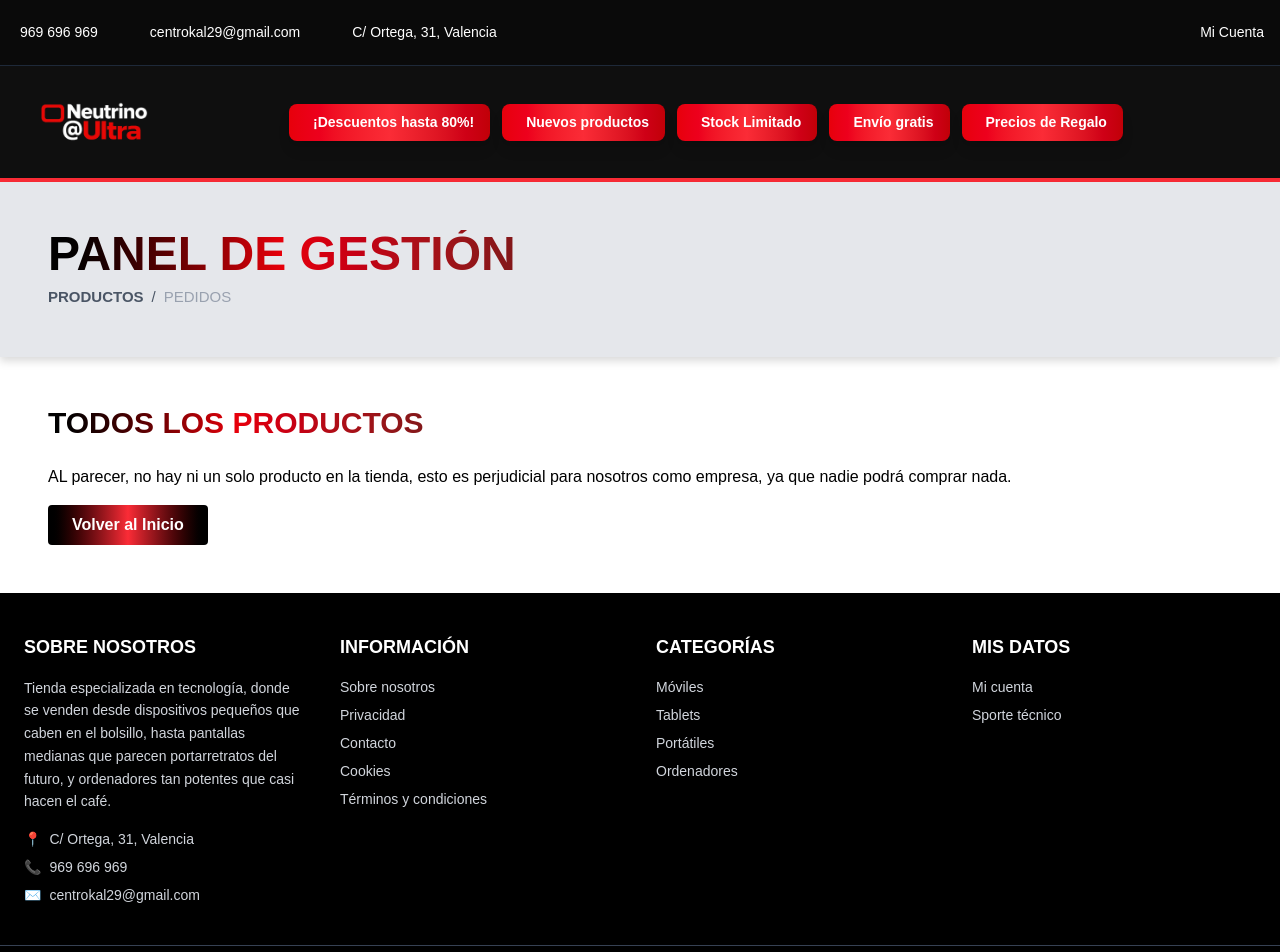
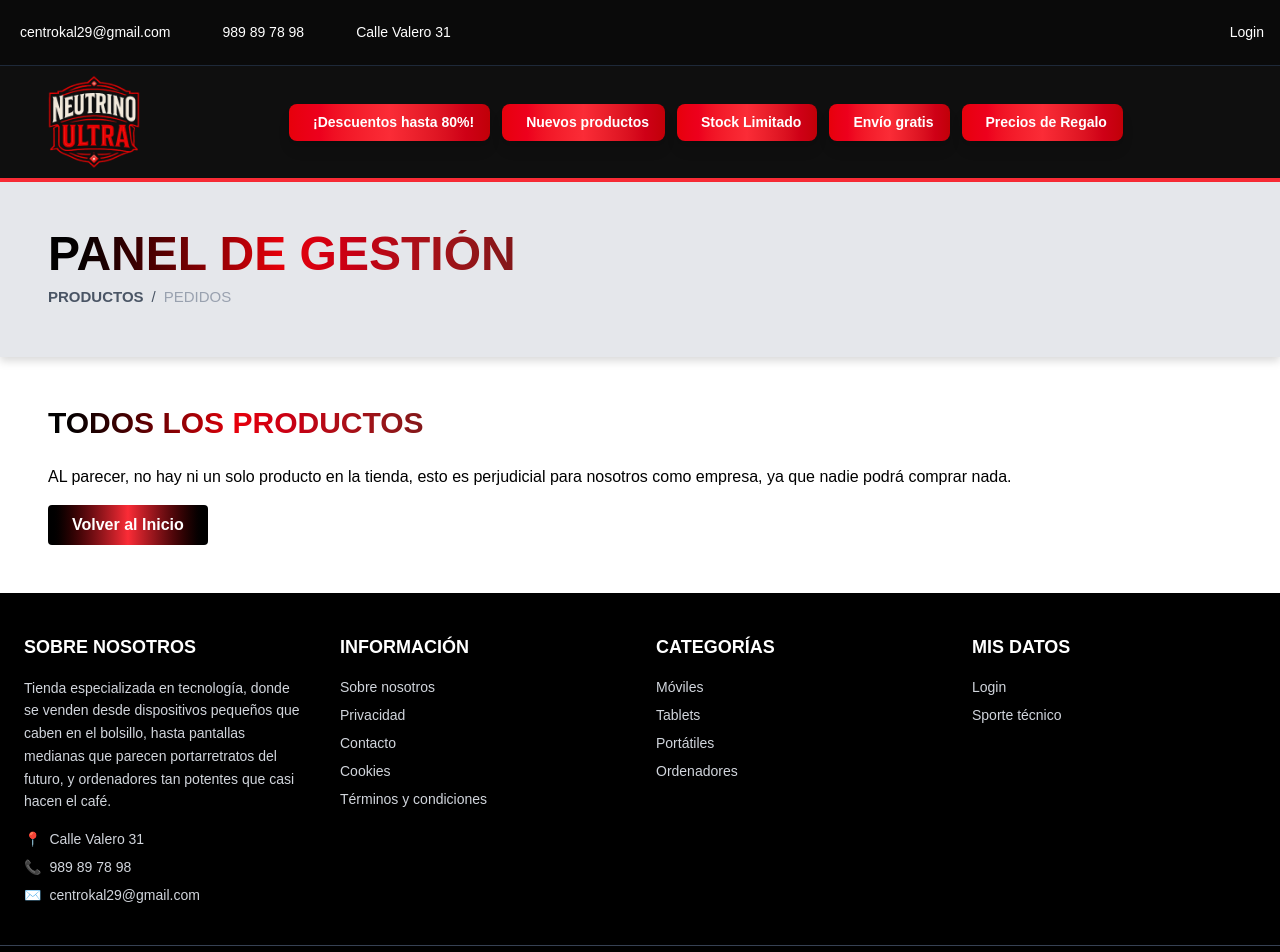
Before and after one commit to DavidKal29/NEUTRINO-ULTRA-FRONTEND, a Next.js app: page /admin in a window 1280 px wide. Shown: the top 952 px of the page. Built offline with nearby package versions, Linux system fonts and the light colour scheme; no server answers; some icons are missing.

Commit message:
Cambiamos el logo de la web, y también la distribucion y contenido del footer y header

```diff
--- a/app/components/Footer.tsx
+++ b/app/components/Footer.tsx
@@ -74,11 +74,11 @@ export default function Footer({user,setUser,router,getProfile}:HeaderProps) {
                 <ul className="space-y-2 text-sm">
                     <li className="flex items-center gap-2">
                     <span className="text-red-500">📍</span>
-                        C/ Ortega, 31, Valencia
+                        Calle Valero 31
                     </li>
                     <li className="flex items-center gap-2">
                     <span className="text-red-500">📞</span>
-                        969 696 969
+                        989 89 78 98
                     </li>
                     <li className="flex items-center gap-2">
                     <span className="text-red-500">✉️</span>
@@ -124,7 +124,7 @@ export default function Footer({user,setUser,router,getProfile}:HeaderProps) {
 
                     :
 
-                    (<><li><button onClick={()=>{setShowPopup(true)}} className="cursor-pointer hover:text-white transition-colors">Mi cuenta</button></li></>)}
+                    (<><li><button onClick={()=>{setShowPopup(true)}} className="cursor-pointer hover:text-white transition-colors">Login</button></li></>)}
                     <li><a href="#" className="hover:text-white transition-colors">Sporte técnico</a></li>
                 </ul>
                 </div>
--- a/app/components/Header.tsx
+++ b/app/components/Header.tsx
@@ -61,22 +61,22 @@ export default function Header({user,setUser,router,getProfile}:HeaderProps) {
         {/* Datos */}
         <div className="flex justify-center items-center gap-12 py-4">
 
-          {/* Teléfono */}
-          <div className="flex items-center gap-1">
-            <i className="fa-solid fa-phone text-red-600 text-[0.9rem]"></i>
-            <span>969 696 969</span>
-          </div>
-
           {/* Email */}
           <div className="flex items-center gap-1 hidden md:flex">
             <i className="fa-solid fa-envelope text-red-600 text-[0.9rem]"></i>
             <a href="mailto:centrokal29@gmail.com">centrokal29@gmail.com</a>
           </div>
 
+          {/* Teléfono */}
+          <div className="flex items-center gap-1">
+            <i className="fa-solid fa-phone text-red-600 text-[0.9rem]"></i>
+            <span>989 89 78 98</span>
+          </div>
+
           {/* Calle */}
           <div className="flex items-center gap-1 hidden lg:flex">
             <i className="fa-solid fa-location-dot text-red-600 text-[0.9rem]"></i>
-            <span>C/ Ortega, 31, Valencia</span>
+            <span>Calle Valero 31</span>
           </div>
 
         </div>
@@ -108,7 +108,7 @@ export default function Header({user,setUser,router,getProfile}:HeaderProps) {
           (<>
             <button onClick={()=>{setShowPopup(true)}} className="flex items-center gap-1 cursor-pointer">
               <i className="fa-solid fa-user text-red-600 text-[0.9rem]"></i>
-              <span>Mi Cuenta</span>
+              <span>Login</span>
             </button>
           </>)}
 
```
Also changed, not shown: public/logo.png.
